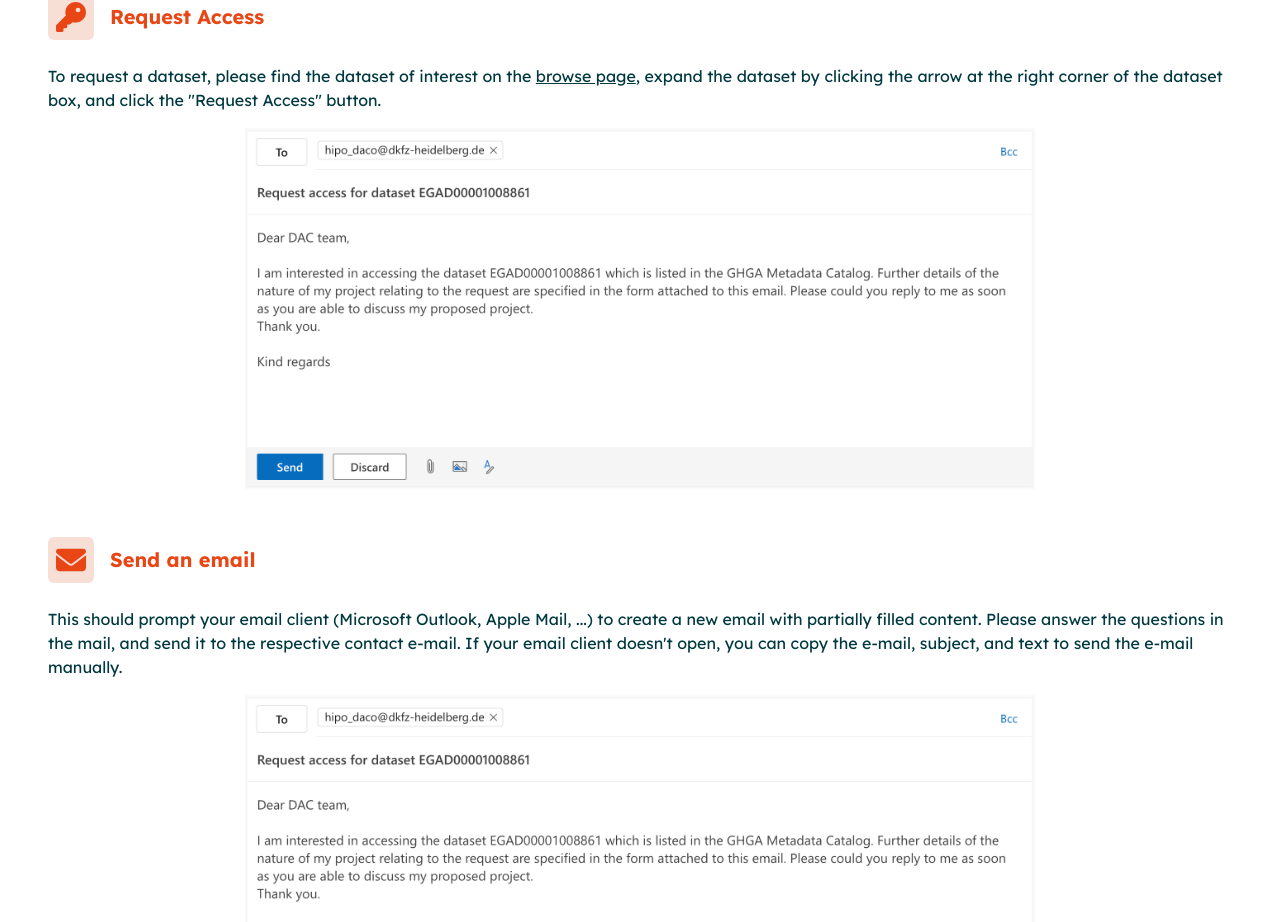
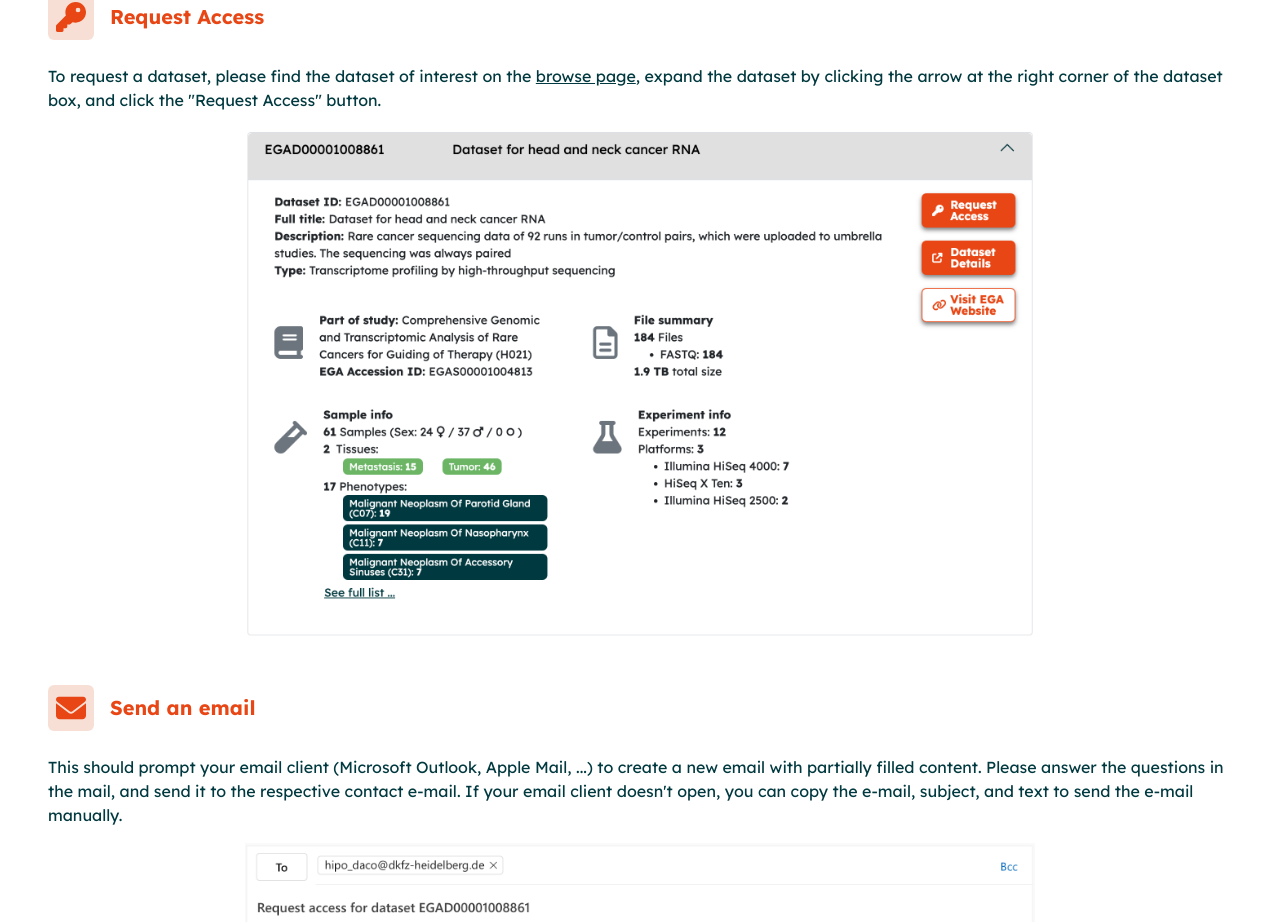
Before and after one commit to ghga-de/metadata-catalog, a React (Create React App) app: page /download in a window 1280 px wide. Shown: the part 1053-1975 px from the top of the page. Built offline with nearby package versions, Linux system fonts and the light colour scheme.

Commit message:
Fixed issue with request image in download page (#48)

```diff
--- a/src/components/download/download.tsx
+++ b/src/components/download/download.tsx
@@ -114,7 +114,7 @@ const Download = () => {
         </p>
         <Row className={static_page_img_row_classes}>
           <Col className={static_page_img_col_classes}>
-            <img src={emailImg} alt="Dataset details" className="w-100" />
+            <img src={requestImg} alt="Dataset details" className="w-100" />
           </Col>
         </Row>
       </div>
```
